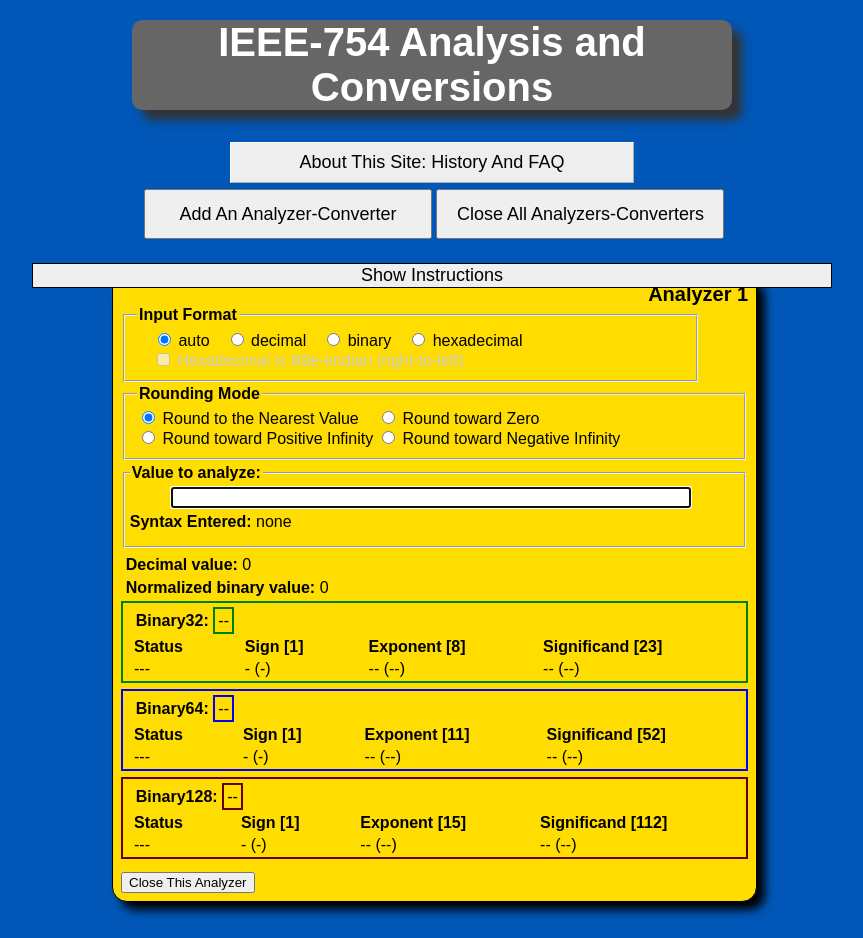
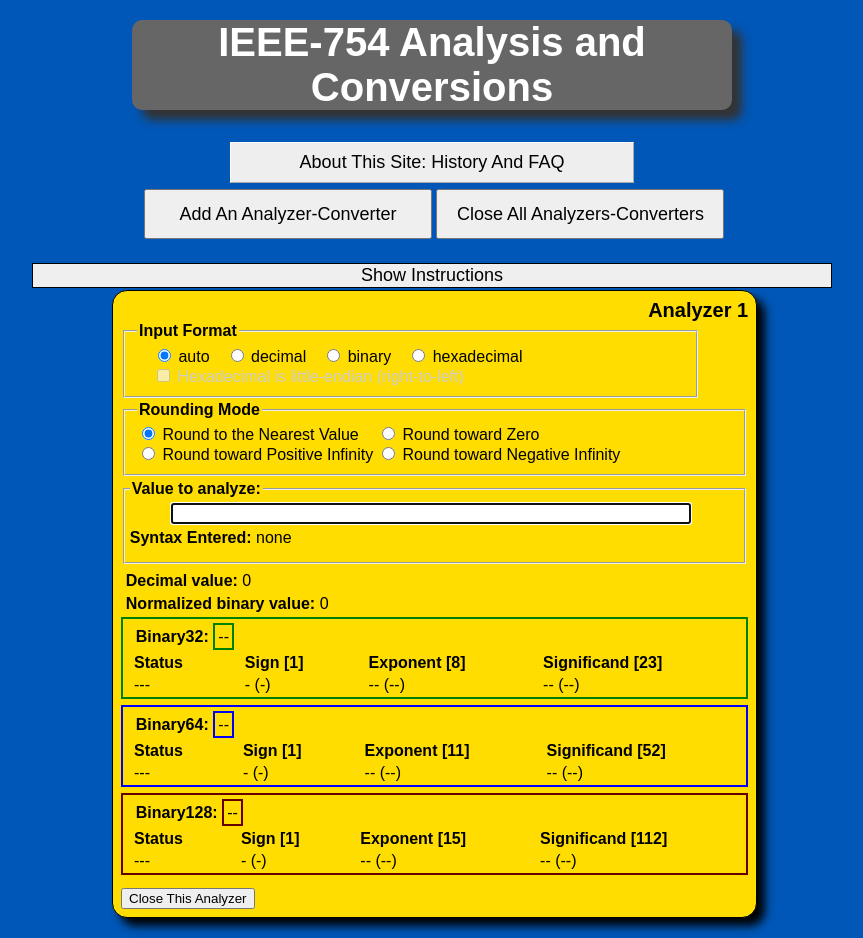
Before and after one commit to cvickery/IEEE-754, a PHP site: page / in a window 1280 px wide. Shown: the whole page, without its empty margins (208-1071 px from the left). Before the commit the page ends 917 px from the top, so only its background shows below. Run offline with PHP 8.4, Linux system fonts and the light colour scheme.

Commit message:
Fix position glitch

```diff
--- a/css/analyzer.css
+++ b/css/analyzer.css
@@ -77,7 +77,7 @@ html, body {
 #analyzers-container {
   position: absolute;
   width:100%;
-  top:14em;
+  top:15em;
 }
 
 .block {
```
